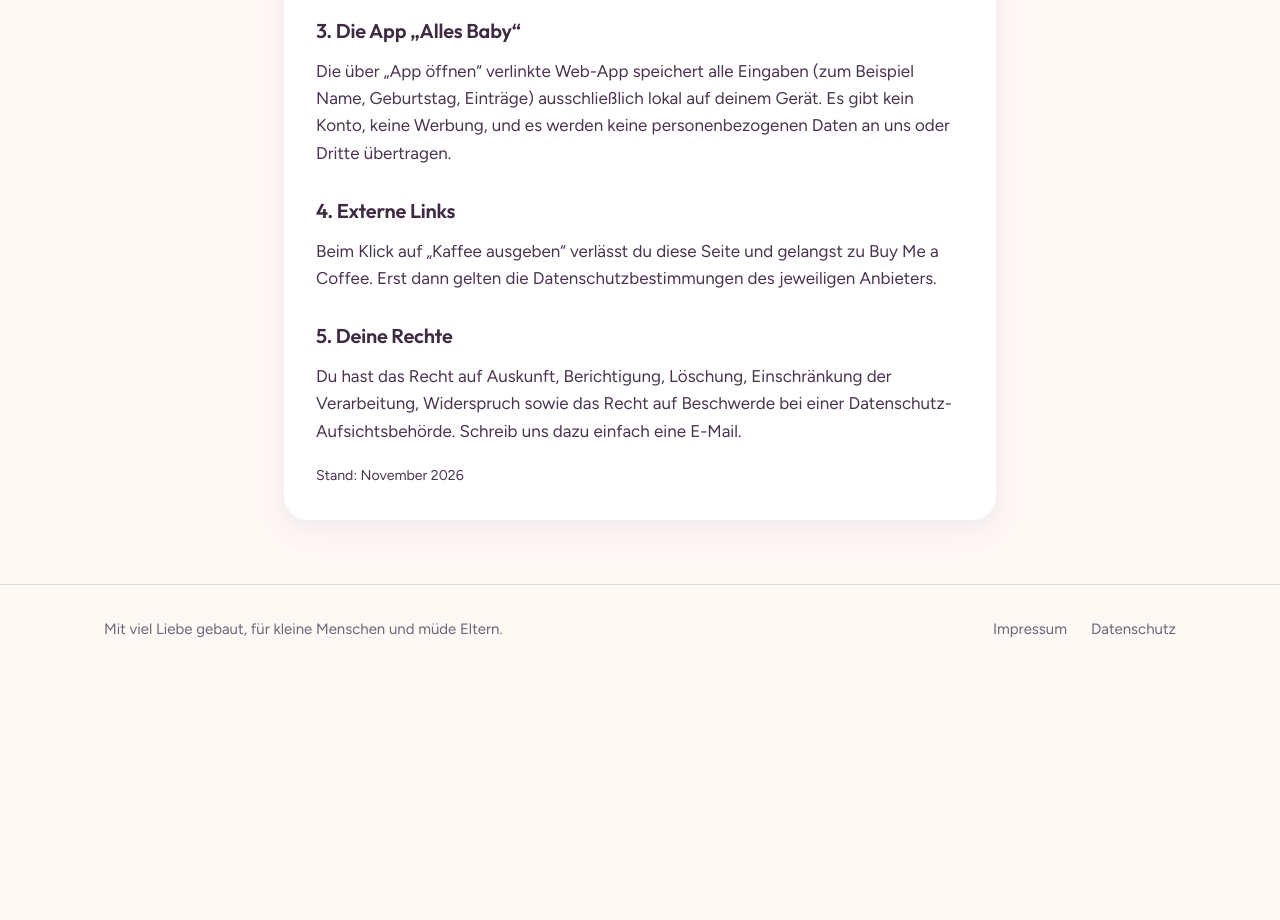
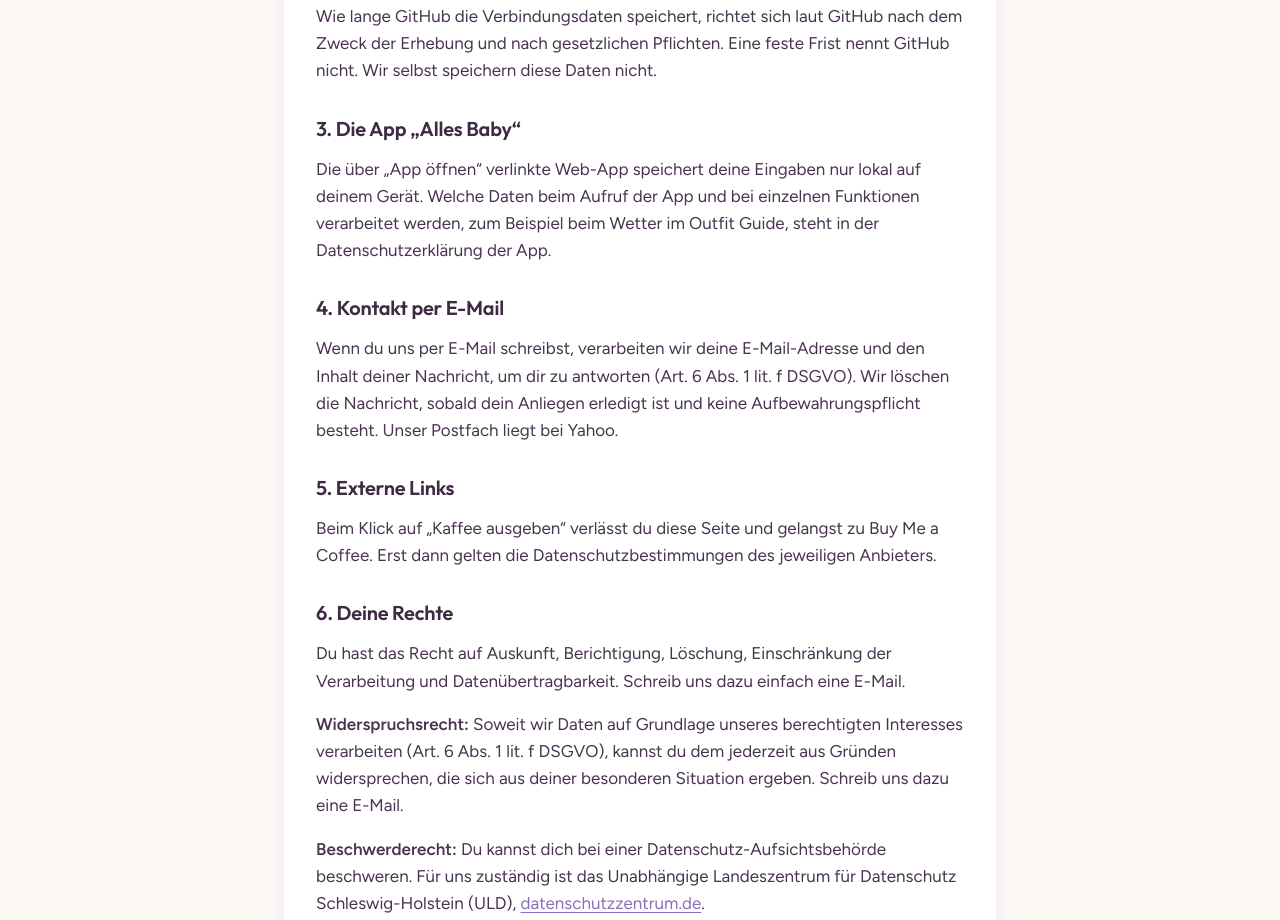
Before and after one commit to AllesBaby/allesbaby-website, a plain HTML site: page datenschutz.html in a window 1280 px wide. Shown: the part 780-1700 px from the top of the page. Before the commit the page ends 1453 px from the top, so only its background shows below. Drawn offline with Linux system fonts and the light colour scheme.

Commit message:
Legal texts update

```diff
--- a/datenschutz.html
+++ b/datenschutz.html
@@ -56,15 +56,21 @@
 
         <h2>2. Hosting und Server-Logfiles</h2>
         <p>Diese Website wird bei <strong>GitHub Pages</strong> gehostet, einem Dienst der GitHub Inc., 88 Colin P. Kelly Jr. Street, San Francisco, CA 94107, USA. Beim Aufruf der Seite verarbeitet GitHub technisch notwendige Daten (unter anderem IP-Adresse, Datum und Uhrzeit, aufgerufene Seite, Browser-Typ), um die Seite auszuliefern und die Sicherheit des Dienstes zu gewährleisten. Rechtsgrundlage ist unser berechtigtes Interesse an einer sicheren und zuverlässigen Bereitstellung der Website (Art. 6 Abs. 1 lit. f DSGVO). Eine Übermittlung in die USA kann nicht ausgeschlossen werden; GitHub ist unter dem EU-US Data Privacy Framework zertifiziert. Details: <a href="https://docs.github.com/de/site-policy/privacy-policies/github-general-privacy-statement" target="_blank" rel="noopener">Datenschutzerklärung von GitHub</a>.</p>
+        <p>Wie lange GitHub die Verbindungsdaten speichert, richtet sich laut GitHub nach dem Zweck der Erhebung und nach gesetzlichen Pflichten. Eine feste Frist nennt GitHub nicht. Wir selbst speichern diese Daten nicht.</p>
 
         <h2>3. Die App „Alles Baby“</h2>
-        <p>Die über „App öffnen“ verlinkte Web-App speichert alle Eingaben (zum Beispiel Name, Geburtstag, Einträge) ausschließlich lokal auf deinem Gerät. Es gibt kein Konto, keine Werbung, und es werden keine personenbezogenen Daten an uns oder Dritte übertragen.</p>
+        <p>Die über „App öffnen“ verlinkte Web-App speichert deine Eingaben nur lokal auf deinem Gerät. Welche Daten beim Aufruf der App und bei einzelnen Funktionen verarbeitet werden, zum Beispiel beim Wetter im Outfit Guide, steht in der Datenschutzerklärung der App.</p>
 
-        <h2>4. Externe Links</h2>
+        <h2>4. Kontakt per E-Mail</h2>
+        <p>Wenn du uns per E-Mail schreibst, verarbeiten wir deine E-Mail-Adresse und den Inhalt deiner Nachricht, um dir zu antworten (Art. 6 Abs. 1 lit. f DSGVO). Wir löschen die Nachricht, sobald dein Anliegen erledigt ist und keine Aufbewahrungspflicht besteht. Unser Postfach liegt bei Yahoo.</p>
+
+        <h2>5. Externe Links</h2>
         <p>Beim Klick auf „Kaffee ausgeben“ verlässt du diese Seite und gelangst zu Buy Me a Coffee. Erst dann gelten die Datenschutzbestimmungen des jeweiligen Anbieters.</p>
 
-        <h2>5. Deine Rechte</h2>
-        <p>Du hast das Recht auf Auskunft, Berichtigung, Löschung, Einschränkung der Verarbeitung, Widerspruch sowie das Recht auf Beschwerde bei einer Datenschutz-Aufsichtsbehörde. Schreib uns dazu einfach eine E-Mail.</p>
+        <h2>6. Deine Rechte</h2>
+        <p>Du hast das Recht auf Auskunft, Berichtigung, Löschung, Einschränkung der Verarbeitung und Datenübertragbarkeit. Schreib uns dazu einfach eine E-Mail.</p>
+        <p><strong>Widerspruchsrecht:</strong> Soweit wir Daten auf Grundlage unseres berechtigten Interesses verarbeiten (Art. 6 Abs. 1 lit. f DSGVO), kannst du dem jederzeit aus Gründen widersprechen, die sich aus deiner besonderen Situation ergeben. Schreib uns dazu eine E-Mail.</p>
+        <p><strong>Beschwerderecht:</strong> Du kannst dich bei einer Datenschutz-Aufsichtsbehörde beschweren. Für uns zuständig ist das Unabhängige Landeszentrum für Datenschutz Schleswig-Holstein (ULD), <a href="https://www.datenschutzzentrum.de" target="_blank" rel="noopener">datenschutzzentrum.de</a>.</p>
 
         <p><small>Stand: November 2026</small></p>
       </article>
```
